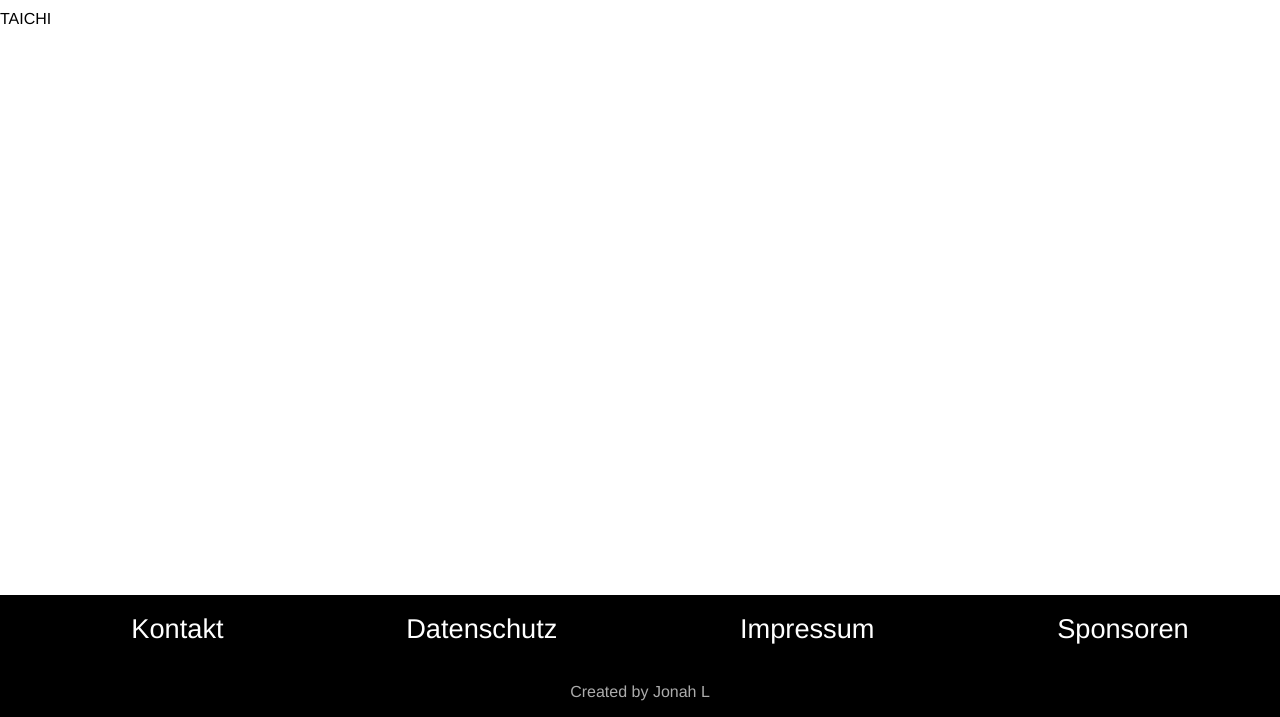
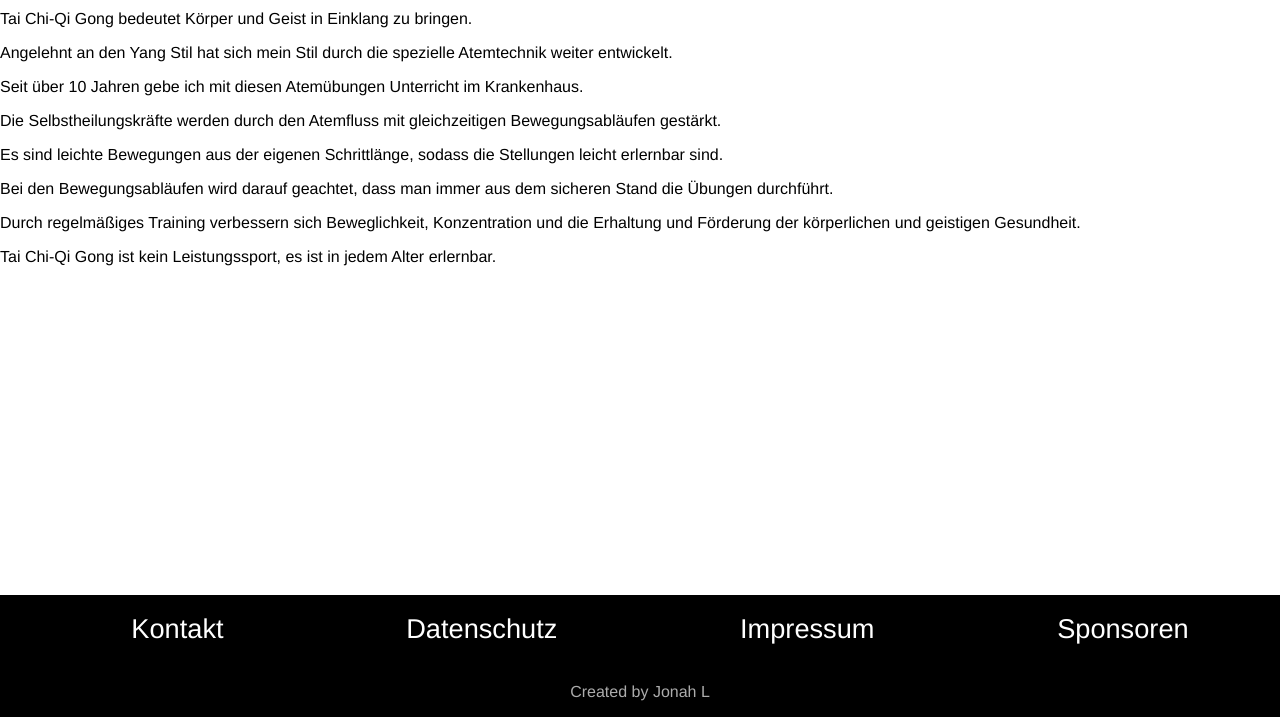
Before and after one commit to ksw-admin/ksw-website, an Eleventy site: page src/category/taichi.md in a window 1280 px wide. Shown: the part 83-800 px from the top of the page. Built offline with nearby package versions, Linux system fonts and the light colour scheme; Eleventy itself is replaced by a stand-in of ours; files that its build step writes are made by us from their sources; a web font is replaced by a local one.

Commit message:
Update Kategorie “taichi”

```diff
--- a/src/category/taichi.md
+++ b/src/category/taichi.md
@@ -1,5 +1,23 @@
 ---
-title: TAICHI
+title: Tai Chi
+description: Taichi
 ---
+<!--StartFragment-->
 
-TAICHI
+Tai Chi-Qi Gong bedeutet Körper und Geist in Einklang zu bringen.
+
+Angelehnt an den Yang Stil hat sich mein Stil durch die spezielle Atemtechnik weiter entwickelt.
+
+Seit über 10 Jahren gebe ich mit diesen Atemübungen Unterricht im Krankenhaus.
+
+Die Selbstheilungskräfte werden durch den Atemfluss mit gleichzeitigen Bewegungsabläufen gestärkt.
+
+Es sind leichte Bewegungen aus der eigenen Schrittlänge, sodass die Stellungen leicht erlernbar sind.
+
+Bei den Bewegungsabläufen wird darauf geachtet, dass man immer aus dem sicheren Stand die Übungen durchführt.
+
+Durch regelmäßiges Training verbessern sich Beweglichkeit, Konzentration und die Erhaltung und Förderung der körperlichen und geistigen Gesundheit.
+
+Tai Chi-Qi Gong ist kein Leistungssport, es ist in jedem Alter erlernbar.
+
+<!--EndFragment-->
```
